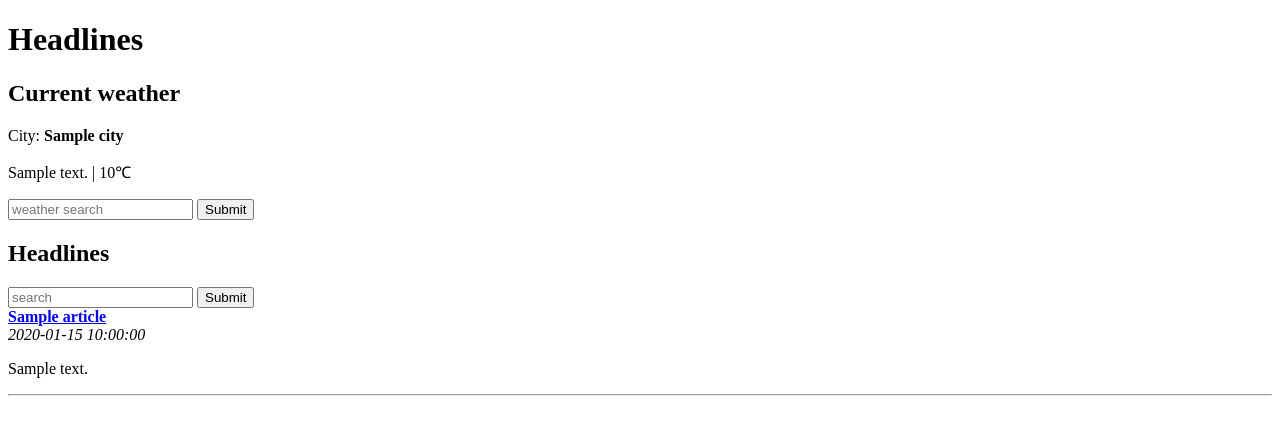
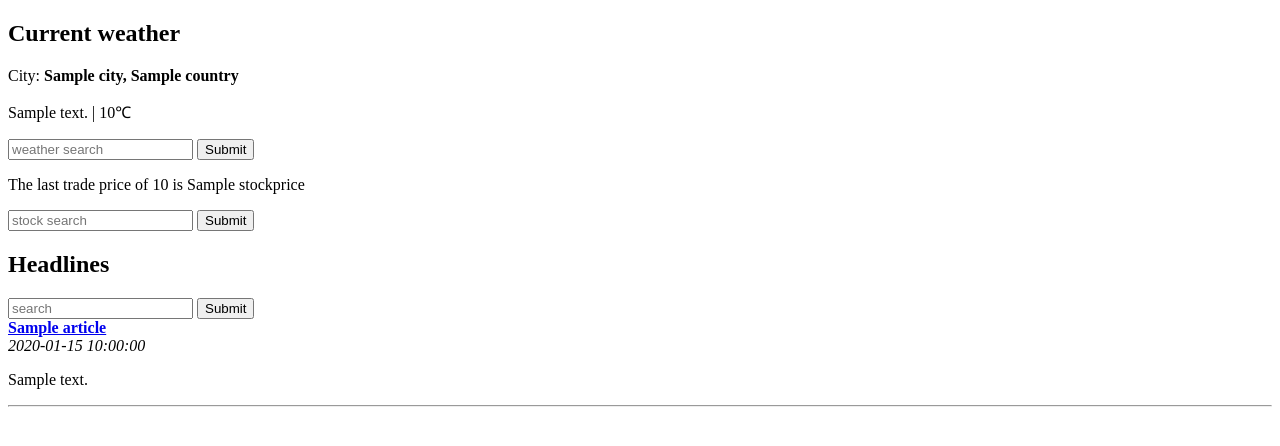
Before and after one commit to rorycornell/newspythonflask, a Flask app: template templates/home.html in a window 1280 px wide. Shown: the top 446 px of the page. Run offline with Flask 2, Linux system fonts and the light colour scheme; the template is opened without the code that fills it: most values are stand-ins (such as "Sample title", 1, 10 or a date in 2020).

Commit message:
added stock ticker lookup that uses beautifulsoup and urllib2 to look at nasdaq.com and pull the last trade price

```diff
--- a/app.py
+++ b/app.py
@@ -2,6 +2,8 @@ import feedparser
 from flask import Flask, render_template, request
 import requests
 import json
+import urllib2
+from bs4 import BeautifulSoup
 app = Flask(__name__)
 
 RSS_FEEDS = {'bbc': 'http://feeds.bbci.co.uk/news/rss.xml',
@@ -17,9 +19,20 @@ def get_weather(location):
     parsed_weather_data = json.loads(r.text)
     weather = {"description":parsed_weather_data["weather"][0]["description"],
     "temperature":parsed_weather_data["main"]["temp"],
-    "city":parsed_weather_data["name"]
+    "city":parsed_weather_data["name"],
+    'country':parsed_weather_data['sys']['country']
     }
     return weather
+
+
+def getStockPrice(ticker):
+    response = urllib2.urlopen('http://www.nasdaq.com/symbol/%s' % ticker)
+    soup = BeautifulSoup(response, "html.parser")
+    stockprice = soup.find("div", {"id":"qwidget_lastsale"} )
+    return stockprice.text
+
+
+
 
 
 
@@ -35,7 +48,11 @@ def get_news():
     if not city:
         city = "Boston,Ma"
     weather = get_weather(city)
-    return render_template("home.html", articles=feed['entries'], weather=weather)
+    stock = request.form.get("ticker")
+    if not stock:
+        stock = "fonu"
+    stockprice = getStockPrice(stock)
+    return render_template("home.html", articles=feed['entries'], weather=weather, stockprice=stockprice, stock=stock)
 #@app.route("/<publication>")
 #def get_news(publication="bbc"):
 #    feed=feedparser.parse(RSS_FEEDS[publication])
--- a/templates/home.html
+++ b/templates/home.html
@@ -5,12 +5,16 @@
     <title>Headlines</title>
   </head>
   <body>
-    <h1>Headlines</h1>
     <h2>Current weather</h2>
-<p>City: <b>{{weather.city}}</b></p>
+<p>City: <b>{{weather.city}}, {{weather.country}}</b></p>
 <p>{{weather.description}} | {{weather.temperature}}&#8451;</p>
 <form action="/" method="POST">
   <input type="text" name="city" placeholder="weather search">
+  <input type="submit" value="Submit">
+</form>
+<p>The last trade price of {{stock}} is {{stockprice}}</b></p>
+<form action="/" method="POST">
+  <input type="text" name="ticker" placeholder="stock search">
   <input type="submit" value="Submit">
 </form>
 <h2>Headlines</h2>
```
Also changed, not shown: teststock.py (added, +11 -0 lines).
